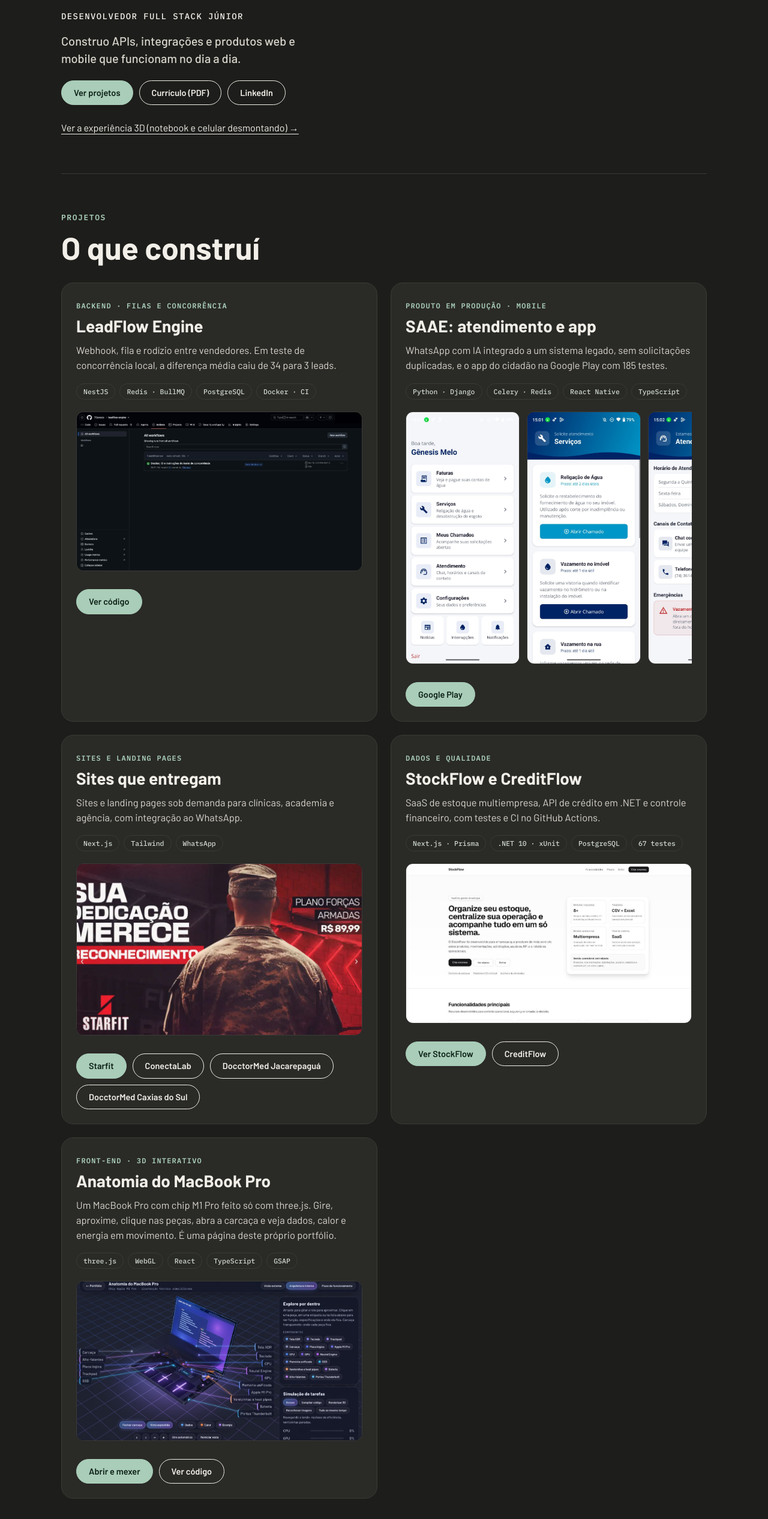
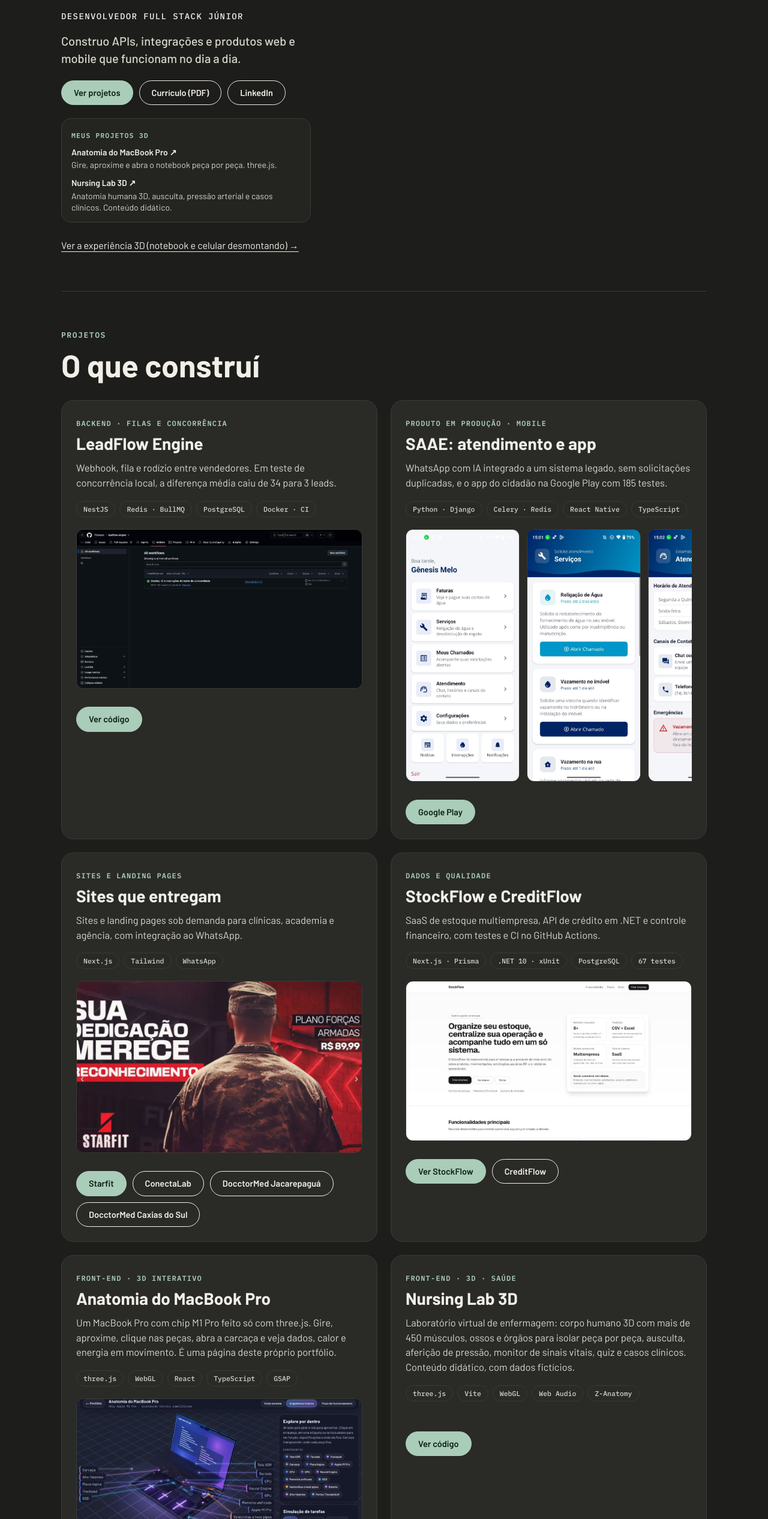
Before and after one commit to 7Genesis/portfolio-genesis, a Next.js app: page / in a window 1280 px wide. Shown: the part 268-2800 px from the top of the page at 60% size. Built offline with nearby package versions, Linux system fonts and the light colour scheme.

Commit message:
feat: informativo de projetos 3D na tela principal e card do Nursing Lab 3D

```diff
--- a/app/components/desmontagem/content.ts
+++ b/app/components/desmontagem/content.ts
@@ -14,6 +14,7 @@ export const STOCKFLOW = "https://stockflow-cyan.vercel.app";
 export const LEADFLOW_REPO = "https://github.com/7Genesis/leadflow-engine";
 export const CREDITFLOW_REPO = "https://github.com/7Genesis/CreditFlow";
 export const ANATOMIA = "/anatomia";
+export const NURSING_LAB = "https://github.com/7Genesis/nursing-lab-3d";
 export const ANATOMIA_CODIGO = "https://github.com/7Genesis/portfolio-genesis/tree/main/app/components/anatomia";
 
 export const IMG = "/desmontagem/img";
@@ -41,6 +42,9 @@ export type Action = {
   primary?: boolean;
 };
 
+/** Bloco informativo mostrado na tela principal. */
+export type Info = { label: string; items: { title: string; text: string; href: string }[] };
+
 export type Step = {
   n: string;
   kicker: string;
@@ -49,6 +53,7 @@ export type Step = {
   text: string;
   chips?: string[];
   actions?: Action[];
+  info?: Info;
 };
 
 export const STEPS: Step[] = [
@@ -62,6 +67,13 @@ export const STEPS: Step[] = [
       { label: "Role para desmontar ↓", goto: 1, primary: true },
       { label: "LinkedIn", href: LINKEDIN, modal: "perfil" },
     ],
+    info: {
+      label: "Meus projetos 3D",
+      items: [
+        { title: "Anatomia do MacBook Pro", text: "Gire, aproxime e abra o notebook peça por peça. three.js.", href: ANATOMIA },
+        { title: "Nursing Lab 3D", text: "Anatomia humana 3D, ausculta, pressão arterial e casos clínicos. Conteúdo didático.", href: NURSING_LAB },
+      ],
+    },
   },
   {
     n: "02",
@@ -250,6 +262,15 @@ export const PROJECTS: Project[] = [
       { label: "Ver código", href: ANATOMIA_CODIGO },
     ],
   },
+  {
+    id: "nursing-lab",
+    title: "Nursing Lab 3D",
+    kind: "Front-end · 3D · saúde",
+    text: "Laboratório virtual de enfermagem: corpo humano 3D com mais de 450 músculos, ossos e órgãos para isolar peça por peça, ausculta, aferição de pressão, monitor de sinais vitais, quiz e casos clínicos. Conteúdo didático, com dados fictícios.",
+    chips: ["three.js", "Vite", "WebGL", "Web Audio", "Z-Anatomy"],
+    shots: [],
+    links: [{ label: "Ver código", href: NURSING_LAB }],
+  },
 ];
 
 export const STACK: { group: string; items: string[] }[] = [
--- a/app/components/desmontagem/desmontagem.css
+++ b/app/components/desmontagem/desmontagem.css
@@ -173,3 +173,11 @@
   html { scroll-behavior: auto; }
   .dm-b, .dm-step, .dm-step.on, .dm-cvm, .dm-cvbox { transition: none; }
 }
+
+/* ---------- informativo da tela principal */
+.dm-info { margin-top: 22px; max-width: 46ch; padding: 14px 16px; border: 1px solid var(--line); border-radius: 16px; background: rgba(42, 42, 39, 0.6); backdrop-filter: blur(6px); }
+.dm-info small { font: 600 11.5px var(--dm-mono), monospace; letter-spacing: 0.1em; text-transform: uppercase; color: var(--acc); }
+.dm-info ul { list-style: none; margin: 8px 0 0; padding: 0; display: grid; gap: 10px; }
+.dm-info li { display: grid; gap: 2px; font-size: 14px; line-height: 1.4; color: #cfd8cf; }
+.dm-info li a { color: var(--ink); font-weight: 600; text-decoration: none; }
+.dm-info li a:hover { color: var(--acc); }
--- a/app/components/desmontagem/simple-site.tsx
+++ b/app/components/desmontagem/simple-site.tsx
@@ -1,7 +1,7 @@
 "use client";
 
 import { CV_URL, EXPERIENCE, PROJECTS, STACK, STEPS, LINKEDIN, type ModalName } from "./content";
-import { ActionLink } from "./ui";
+import { ActionLink, InfoBlock } from "./ui";
 import { ProjectCard } from "./project-card";
 
 type Props = {
@@ -54,6 +54,7 @@ export default function SimpleSite({ onModal, on3d }: Props) {
             <ActionLink action={{ label: "Currículo (PDF)", href: CV_URL, modal: "cv" }} onModal={onModal} />
             <ActionLink action={{ label: "LinkedIn", href: LINKEDIN, modal: "perfil" }} onModal={onModal} />
           </div>
+          {hero.info ? <InfoBlock info={hero.info} /> : null}
           {on3d ? (
             <button type="button" className="dm-link3d" onClick={on3d}>
               Ver a experiência 3D (notebook e celular desmontando) →
--- a/app/components/desmontagem/stage-3d.tsx
+++ b/app/components/desmontagem/stage-3d.tsx
@@ -2,7 +2,7 @@
 
 import { useCallback, useEffect, useRef, useState } from "react";
 import { CODES, CV_URL, DOTS, LABELS, SCROLL_SCREENS, STEPS, type ModalName } from "./content";
-import { ActionLink } from "./ui";
+import { ActionLink, InfoBlock } from "./ui";
 import type { Fonts } from "./screens";
 import type { SceneHandle, SlideInfo } from "./scene";
 
@@ -183,6 +183,7 @@ export default function Stage3D({ fonts, onModal, onFail, onSimple }: Props) {
                     ))}
                   </div>
                 ) : null}
+                {s.info ? <InfoBlock info={s.info} /> : null}
               </div>
             );
           })}
--- a/app/components/desmontagem/ui.tsx
+++ b/app/components/desmontagem/ui.tsx
@@ -1,6 +1,6 @@
 "use client";
 
-import type { Action, ModalName } from "./content";
+import type { Action, Info, ModalName } from "./content";
 
 type Props = {
   action: Action;
@@ -48,3 +48,25 @@ export function ActionLink({ action: a, onModal, onGoto }: Props) {
     </a>
   );
 }
+
+/** Informativo da tela principal: lista curta de projetos com link. */
+export function InfoBlock({ info }: { info: Info }) {
+  return (
+    <aside className="dm-info" aria-label={info.label}>
+      <small>{info.label}</small>
+      <ul>
+        {info.items.map((it) => {
+          const external = it.href.startsWith("http");
+          return (
+            <li key={it.title}>
+              <a href={it.href} target={external ? "_blank" : undefined} rel={external ? "noopener noreferrer" : undefined}>
+                {it.title} <span aria-hidden="true">↗</span>
+              </a>
+              <span>{it.text}</span>
+            </li>
+          );
+        })}
+      </ul>
+    </aside>
+  );
+}
```
